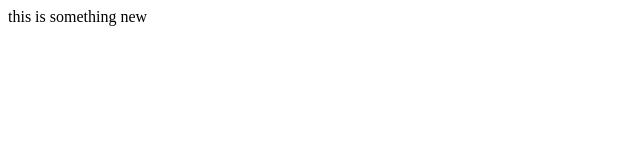
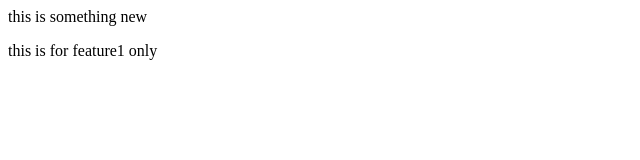
Before and after one commit to Abhijeet-00011/LocalRepo, a plain HTML site: page index.html in a window 1280 px wide. Shown: the whole page, without its empty margins (0-640 px from the left). Drawn offline with Linux system fonts and the light colour scheme.

Commit message:
add new feature

```diff
--- a/index.html
+++ b/index.html
@@ -1 +1,2 @@
 <p>this is something new </p>
+<p> this is for feature1 only </p>
```
